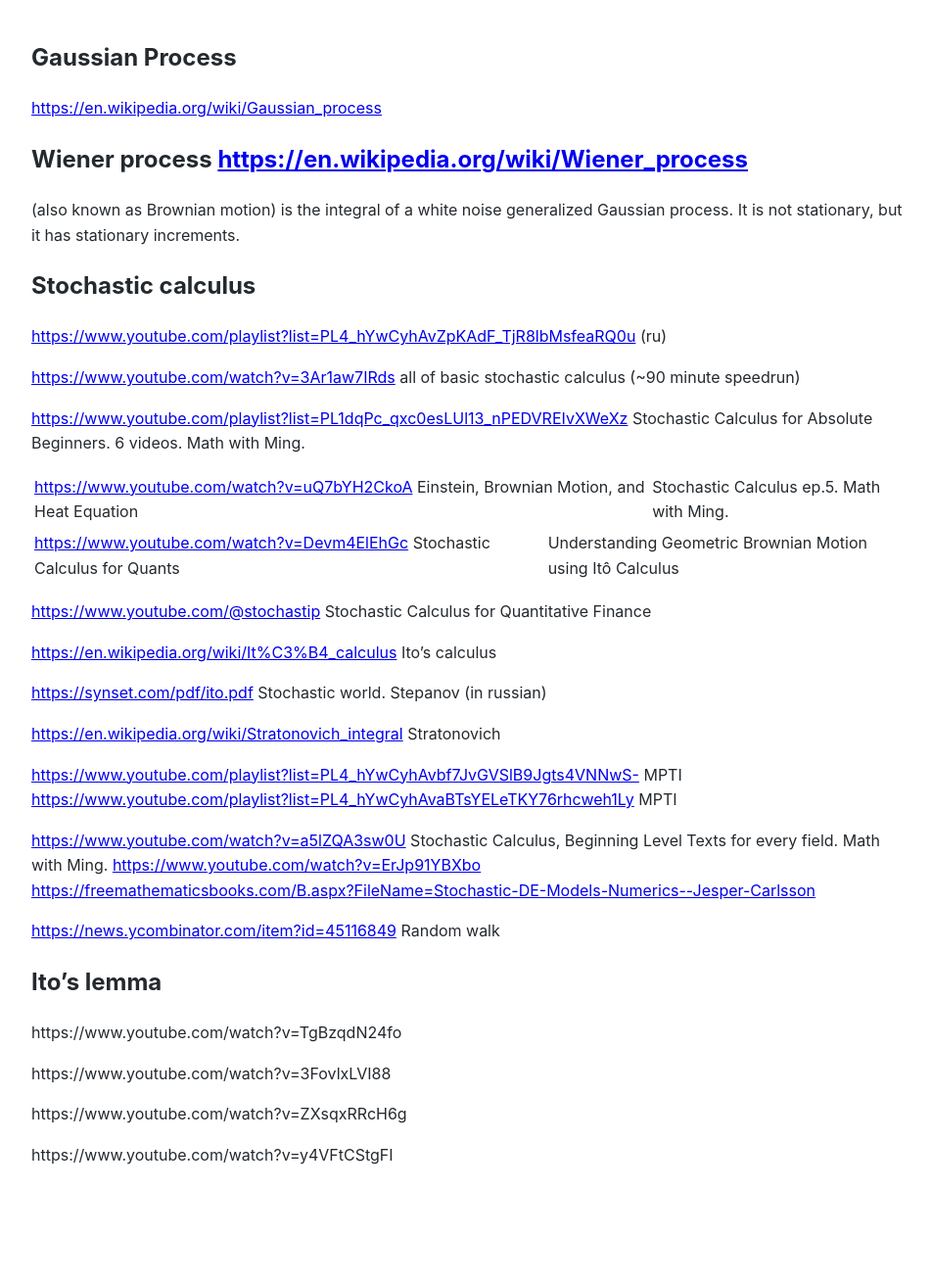
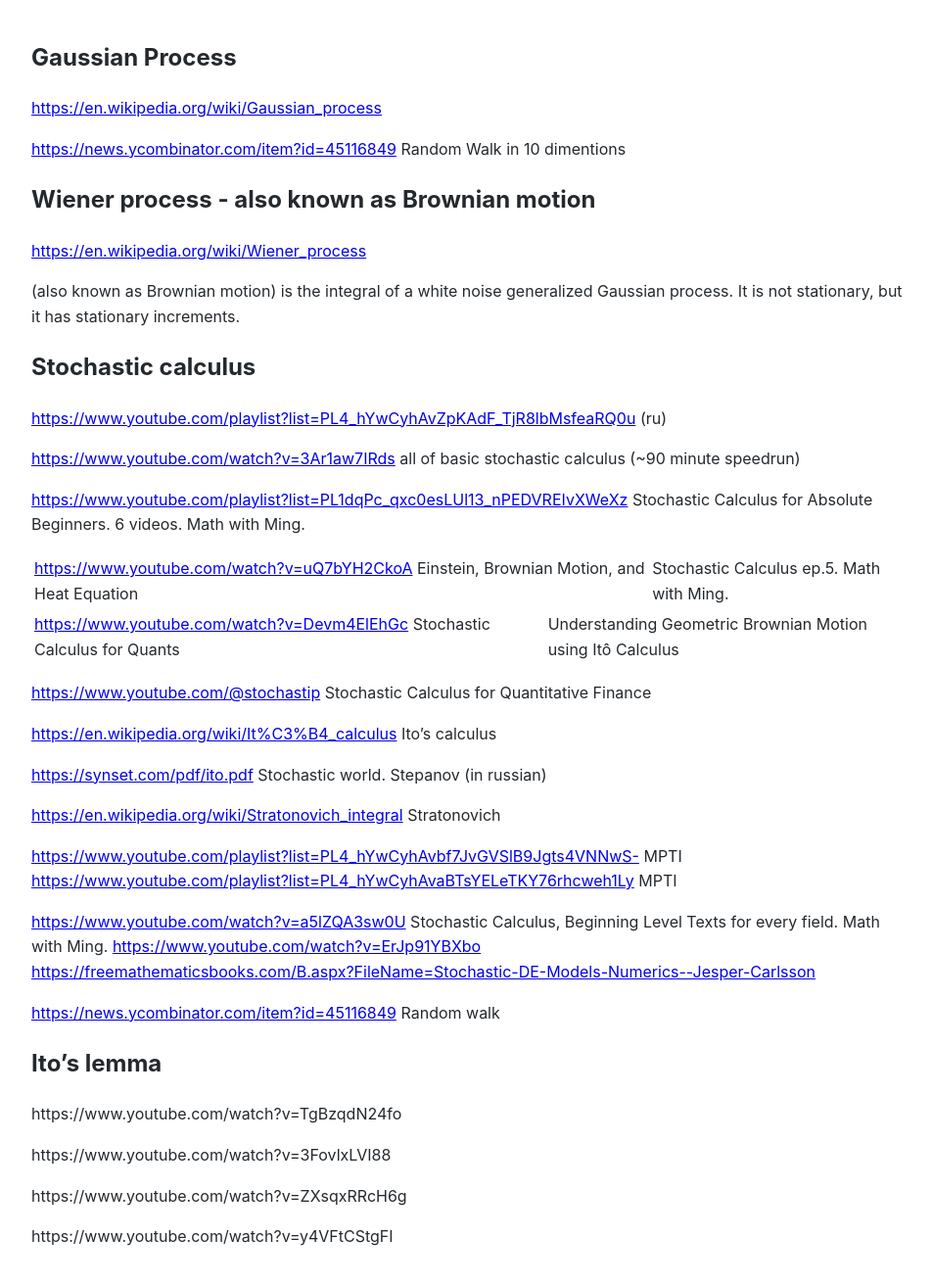
Before and after one commit to Michael-Lubinsky/michael-lubinsky.github.com, a Jekyll site: the page built from math/stochastic.md, in a window 1280 px wide. Shown: the whole page at 98% size, without its empty margins (158-1110 px from the left). Built offline with Jekyll 4.4.1, drawn with Linux system fonts in a browser that asks for light colours; our own code applies the rules of GitHub Pages for plain Markdown files; before the commit the page ends 1229 px from its top, so only the background shows below that.

Commit message:
Update stochastic.md

```diff
--- a/math/stochastic.md
+++ b/math/stochastic.md
@@ -2,7 +2,10 @@
 
 <https://en.wikipedia.org/wiki/Gaussian_process>
 
-## Wiener process  <https://en.wikipedia.org/wiki/Wiener_process>
+<https://news.ycombinator.com/item?id=45116849> Random Walk in 10 dimentions
+
+## Wiener process  - also known as Brownian motion
+<https://en.wikipedia.org/wiki/Wiener_process>
 
 (also known as Brownian motion) is the integral of a white noise generalized Gaussian process. It is not stationary, but it has stationary increments.
 
```
